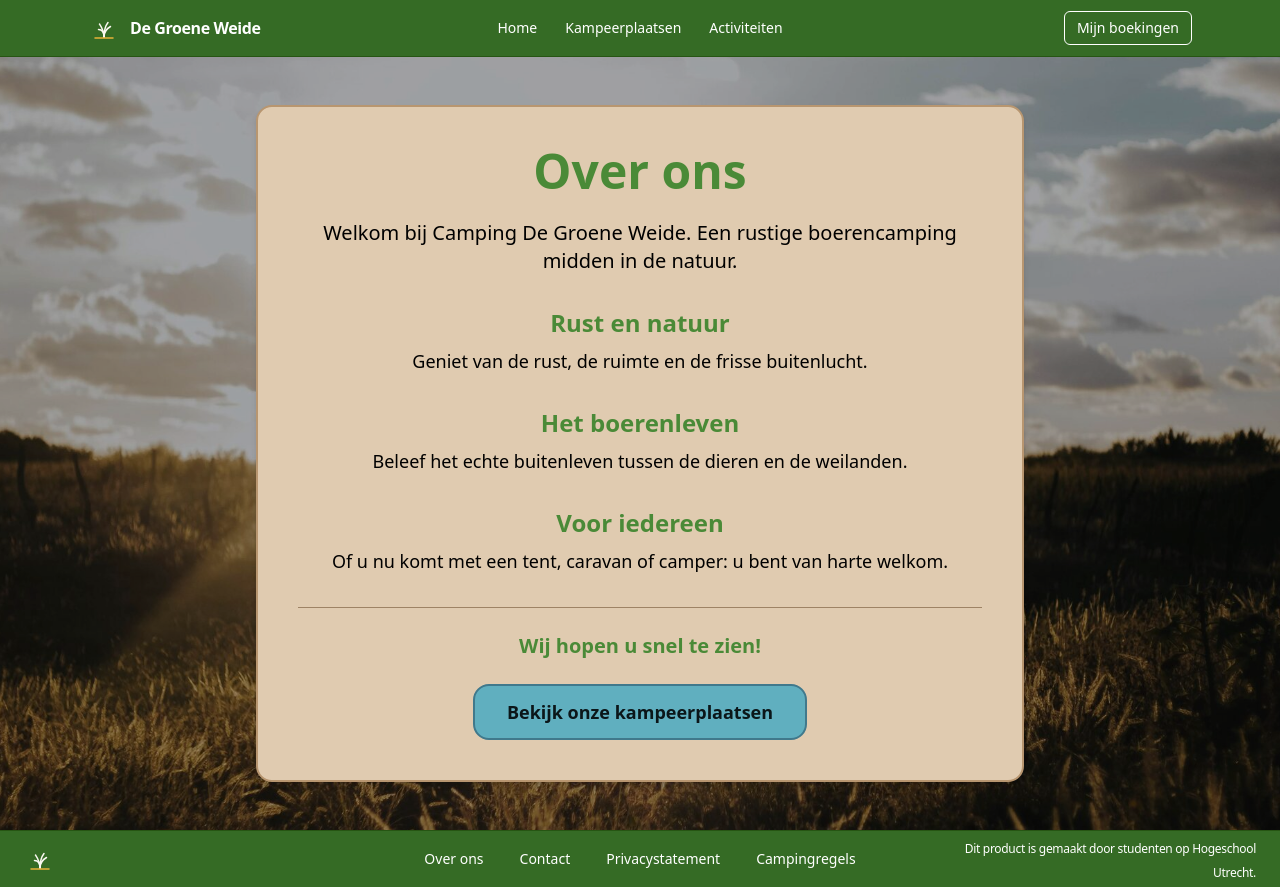
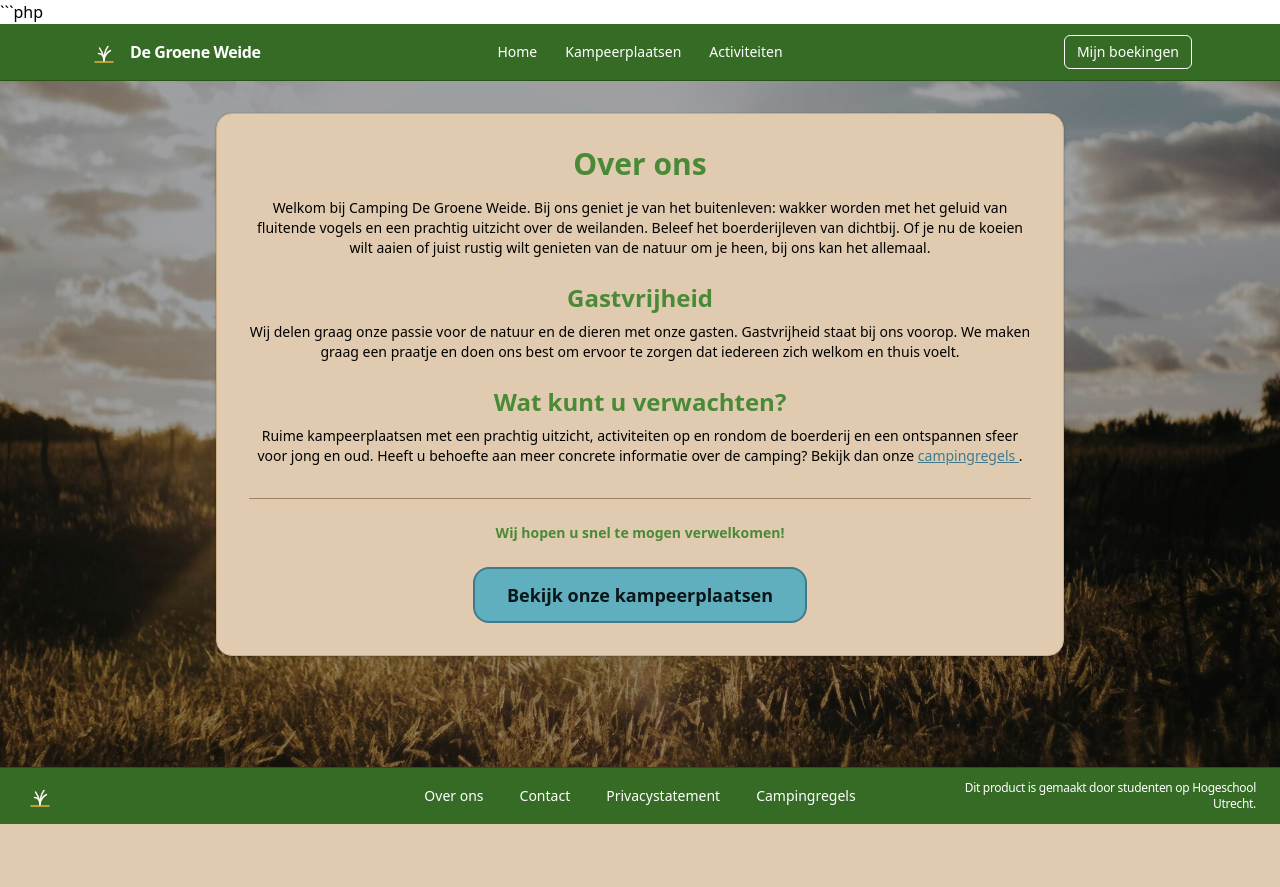
Before and after one commit to ldideric/DataBoeren, a Laravel app: page /about in a window 1280 px wide. After the commit the page ends 824 px from the top, so only its background shows below. Run offline with Laravel 12, Linux system fonts and the light colour scheme; style sheets or scripts are compiled from the project's sources; parts of the project's set-up code (start-up, migrations or seed data) failed here and were passed over; some libraries are stand-ins or nearby versions.

Commit message:
extra files toegevoegd

````diff
--- a/resources/views/pages/about.blade.php
+++ b/resources/views/pages/about.blade.php
@@ -1,49 +1,46 @@
+```php
 @extends('layouts.app')
 
 @section('content')
-<div class="flex flex-1 items-center justify-center px-6 py-12">
+<div class="mx-auto w-full max-w-4xl px-6 py-8">
 
-    <div class="border-2 border-tan-500 w-full max-w-3xl rounded-2xl bg-tan-300 p-10 text-center shadow-md">
+    <div class="rounded-2xl border border-tan-400 bg-tan-300 p-8 text-center shadow-sm ring-1 ring-black/5">
 
-        <h1 class="text-5xl font-bold text-olivegreen-400 mb-6">
+        <h1 class="text-3xl font-bold text-olivegreen-400">
             Over ons
         </h1>
 
-        <p class="text-xl text-black mb-8">
+        <p class="mt-4 text-sm text-black">
             Welkom bij Camping De Groene Weide.
-            Een rustige boerencamping midden in de natuur.
+            Bij ons geniet je van het buitenleven: wakker worden met het geluid van fluitende vogels en een prachtig uitzicht over de weilanden.
+            Beleef het boerderijleven van dichtbij. Of je nu de koeien wilt aaien of juist rustig wilt genieten van de natuur om je heen, bij ons kan het allemaal.
         </p>
 
-        <div class="space-y-8 text-lg">
+        <div class="mt-6 space-y-6 text-sm text-black">
 
             <div>
-                <h2 class="text-2xl font-semibold text-olivegreen-400 mb-2">
-                    Rust en natuur
+                <h2 class="mb-2 text-2xl font-semibold text-olivegreen-400">
+                    Gastvrijheid
                 </h2>
 
-                <p class="text-black">
-                    Geniet van de rust, de ruimte en de frisse buitenlucht.
+                <p>
+                    Wij delen graag onze passie voor de natuur en de dieren met onze gasten.
+                    Gastvrijheid staat bij ons voorop. We maken graag een praatje en doen ons best om ervoor te zorgen dat iedereen zich welkom en thuis voelt.
                 </p>
             </div>
 
             <div>
-                <h2 class="text-2xl font-semibold text-olivegreen-400 mb-2">
-                    Het boerenleven
+                <h2 class="mb-2 text-2xl font-semibold text-olivegreen-400">
+                    Wat kunt u verwachten?
                 </h2>
 
-                <p class="text-black">
-                    Beleef het echte buitenleven tussen de dieren en de weilanden.
-                </p>
-            </div>
-
-            <div>
-                <h2 class="text-2xl font-semibold text-olivegreen-400 mb-2">
-                    Voor iedereen
-                </h2>
-
-                <p class="text-black">
-                    Of u nu komt met een tent, caravan of camper:
-                    u bent van harte welkom.
+                <p>
+                    Ruime kampeerplaatsen met een prachtig uitzicht, activiteiten op en rondom de boerderij en een ontspannen sfeer voor jong en oud.
+                    Heeft u behoefte aan meer concrete informatie over de camping? Bekijk dan onze
+                    <a href="{{ route('houserules') }}"
+                       class="text-cerulean-400 underline hover:text-cerulean-500">
+                        campingregels
+                    </a>.
                 </p>
             </div>
 
@@ -51,14 +48,12 @@
 
         <div class="mt-8 border-t border-tan-600 pt-6">
 
-            <p class="text-xl font-semibold text-olivegreen-400">
-                Wij hopen u snel te zien!
+            <p class="text-sm font-semibold text-olivegreen-400">
+                Wij hopen u snel te mogen verwelkomen!
             </p>
 
-            <a
-                href="{{ route('campsites.index') }}"
-                class="mt-6 inline-block border-2 border-cerulean-400 rounded-2xl bg-cerulean-300 px-8 py-3 text-lg font-semibold text-cerulean-900 transition hover:bg-cerulean-400"
-            >
+            <a href="{{ route('campsites.index') }}"
+               class="mt-6 inline-block rounded-2xl border-2 border-cerulean-400 bg-cerulean-300 px-8 py-3 text-lg font-semibold text-cerulean-900 transition hover:bg-cerulean-400">
                 Bekijk onze kampeerplaatsen
             </a>
 
````
Also changed, not shown: resources/views/pages/activities.blade.php (+56 -13 lines), resources/views/pages/contact.blade.php (+36 -16 lines).
